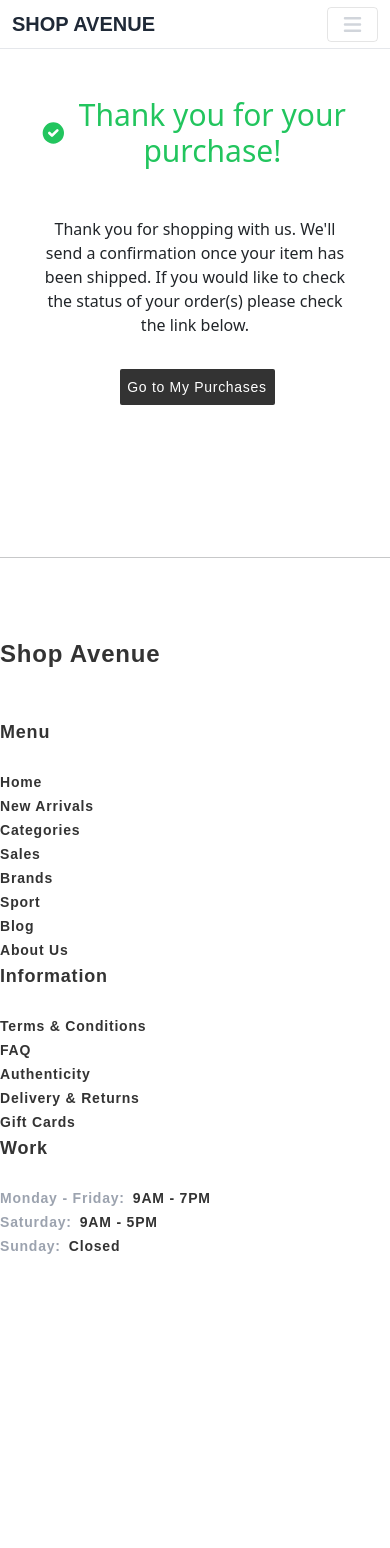
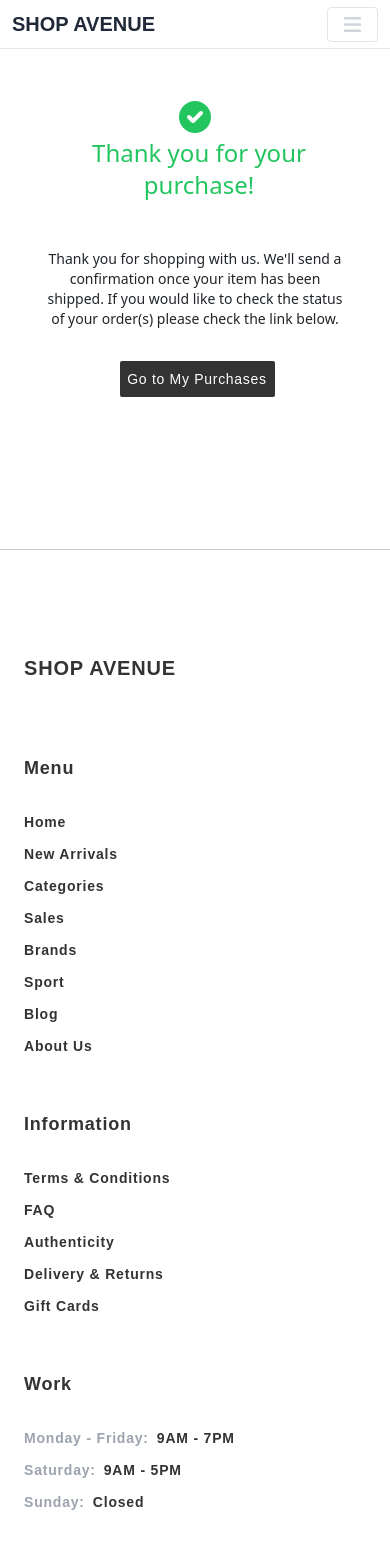
Before and after one commit to abadrimsim/shop-avenue-ecommerce-website, a Next.js app: page /success in a window 390 px wide. Shown: the top 1548 px of the page. Before the commit the page ends 1338 px from the top, so only its background shows below. Built offline with nearby package versions, Linux system fonts and the light colour scheme; no server answers; a web font is replaced by a local one.

Commit message:
Fix issues on mobile view

```diff
--- a/next.config.js
+++ b/next.config.js
@@ -1,7 +1,7 @@
 module.exports = {
 	reactStrictMode: true,
 	images: {
-		domains: ['i.ibb.co', 'fakestoreapi.com'],
+		domains: ['i.ibb.co', 'fakestoreapi.com', 'lh3.googleusercontent.com'],
 	},
 	env: {
 		stripe_public_key: process.env.STRIPE_PUBLIC_KEY,
--- a/package.json
+++ b/package.json
@@ -17,6 +17,7 @@
     "bootstrap": "^5.1.3",
     "firebase": "^8.10.0",
     "firebase-admin": "^9.12.0",
+    "fuse.js": "^6.5.3",
     "micro": "^9.3.4",
     "moment": "^2.29.1",
     "next": "12.0.8",
--- a/src/app/store.js
+++ b/src/app/store.js
@@ -1,8 +1,10 @@
 import { configureStore } from '@reduxjs/toolkit';
 import cartReducer from '../slices/cartSlice';
+import searchReducer from '../slices/searchSlice';
 
 export const store = configureStore({
 	reducer: {
 		cart: cartReducer,
+		search: searchReducer,
 	},
 });
--- a/src/components/CartItem.js
+++ b/src/components/CartItem.js
@@ -28,7 +28,7 @@ function CartItem({ id, title, price, rating, description, category, image }) {
 	};
 
 	return (
-		<div className='grid grid-cols-5 font-sans tracking-wider'>
+		<div className='grid grid-cols-1 md:grid-cols-5 font-sans tracking-wider'>
 			<Image
 				src={image}
 				height={100}
@@ -38,7 +38,7 @@ function CartItem({ id, title, price, rating, description, category, image }) {
 			/>
 
 			{/* Middle */}
-			<div className='col-span-3 mx-5'>
+			<div className='col-span-3 mx-4'>
 				<p className='font-semibold'>{title}</p>
 				<p className='text-gray-400'>{category}</p>
 
@@ -52,7 +52,7 @@ function CartItem({ id, title, price, rating, description, category, image }) {
 			</div>
 
 			{/* Right add/remove buttons */}
-			<div className='flex flex-col justify-self-end items-center'>
+			<div className='flex flex-col w-full justify-self-end items-center'>
 				<button className='button w-full m-2' onClick={addItemToCart}>
 					Add to Cart
 				</button>
--- a/src/components/Footer.js
+++ b/src/components/Footer.js
@@ -2,13 +2,13 @@ function Footer() {
 	return (
 		<div className='mt-28'>
 			<hr />
-			<div className='flex flex-col md:flex-row py-20 max-w-screen-2xl mx-auto font-sans tracking-wider font-semibold text-shop_ave'>
+			<div className='flex flex-col md:flex-row py-14 px-4 max-w-screen-2xl mx-auto font-sans tracking-wider font-semibold text-shop_ave'>
 				<div className='flex-grow'>
-					<h3 className='text-2xl mb-5'>Shop Avenue</h3>
+					<h3 className='text-xl mt-5 mb-4 uppercase'>Shop Avenue</h3>
 				</div>
 				<div className='flex-grow'>
-					<h4 className='text-lg mb-4'>Menu</h4>
-					<ul className='text-sm leading-6'>
+					<h4 className='text-lg mt-5 mb-4'>Menu</h4>
+					<ul className='text-sm leading-8'>
 						<li>Home</li>
 						<li>New Arrivals</li>
 						<li>Categories</li>
@@ -20,8 +20,8 @@ function Footer() {
 					</ul>
 				</div>
 				<div className='flex-grow'>
-					<h4 className='text-lg mb-4'>Information</h4>
-					<ul className='text-sm leading-6'>
+					<h4 className='text-lg mt-5 mb-4'>Information</h4>
+					<ul className='text-sm leading-8'>
 						<li>Terms & Conditions</li>
 						<li>FAQ</li>
 						<li>Authenticity</li>
@@ -30,16 +30,16 @@ function Footer() {
 					</ul>
 				</div>
 				<div className='flex-grow'>
-					<h4 className='text-lg mb-4'>Work</h4>
-					<span className='flex text-sm leading-6'>
+					<h4 className='text-lg mt-5 mb-4'>Work</h4>
+					<span className='flex text-sm leading-8'>
 						<p className='text-gray-400 mr-2'>Monday - Friday:</p>
 						<p>9AM - 7PM</p>
 					</span>
-					<span className='flex text-sm leading-6'>
+					<span className='flex text-sm leading-8'>
 						<p className='text-gray-400 mr-2'>Saturday: </p>
 						<p>9AM - 5PM</p>
 					</span>
-					<span className='flex text-sm leading-6'>
+					<span className='flex text-sm leading-8'>
 						<p className='text-gray-400 mr-2'>Sunday: </p>
 						<p>Closed</p>
 					</span>
--- a/src/components/Header.js
+++ b/src/components/Header.js
@@ -11,11 +11,30 @@ import { useSession, signIn, signOut } from 'next-auth/react';
 import { useRouter } from 'next/router';
 import { useSelector } from 'react-redux';
 import { selectItems } from '../slices/cartSlice';
+import { useState } from 'react';
+
+import { useDispatch } from 'react-redux';
+import searchQuery from '../slices/searchSlice';
 
 function Header() {
 	const { data: session } = useSession();
 	const router = useRouter();
 	const items = useSelector(selectItems);
+	const [searchInput, setSearchInput] = useState('');
+
+	const dispatch = useDispatch();
+
+	const onChange = (e) => {
+		e.preventDefault();
+		setSearchInput(e.target.value);
+	};
+
+	const searchItem = () => {
+		const inputValue = searchInput;
+		console.log(inputValue);
+		dispatch(searchQuery(inputValue));
+		// router.push('/search');
+	};
 
 	return (
 		<header className='z-10 mb-2'>
@@ -48,8 +67,12 @@ function Header() {
 									placeholder='Search'
 									className='items-center w-full rounded-3xl focus:ring-0 my-1 font-sans'
 									aria-label='Search'
+									onChange={onChange}
 								/>
-								<SearchIcon className='h-6 mx-1 mt-2.5 cursor-pointer text-shop_ave' />
+								<SearchIcon
+									onClick={searchItem}
+									className='h-6 mx-1 mt-2.5 cursor-pointer text-shop_ave'
+								/>
 							</Form>
 							<Nav.Link onClick={() => router.push('/cart')}>
 								<p className='font-sans text-gray-500 font-semibold tracking-wide md:hidden text-left hover:text-shop_ave'>
@@ -69,11 +92,12 @@ function Header() {
 								</p>
 								<div className='hidden md:block'>
 									{session ? (
-										<img
+										<Image
 											src={session.user.image}
 											width={30}
 											height={30}
 											className='rounded-2xl'
+											alt={session.user.name}
 										/>
 									) : (
 										<span className='flex font-sans text-gray-500 font-semibold tracking-wide border-l border-l-gray-400 hover:text-shop_ave'>
--- a/src/components/PurchaseItem.js
+++ b/src/components/PurchaseItem.js
@@ -16,11 +16,11 @@ function PurchaseItem({
 	return (
 		<div className='relative border rounded-md'>
 			<div className='flex items-center space-x-10 px-3 py-2 border-b text-sm text-gray-600 font-sans tracking-wider'>
-				<h2 className='grow text-lg font-semibold text-shop_ave'>
-					<TruckIcon className='h-6 pb-1 mr-2 inline' /> Shipping {items.length}{' '}
-					item/s
+				<h2 className='grow text-sm md:text-lg font-semibold text-shop_ave'>
+					<TruckIcon className='h-6 pb-1 mr-2 hidden md:inline' /> Shipping{' '}
+					{items.length} item/s
 				</h2>
-				<div className='grow'>
+				<div className='grow hidden md:flex'>
 					<p className='font-semibold text-sm text-shop_ave'>
 						Order placed on:
 					</p>
@@ -29,7 +29,7 @@ function PurchaseItem({
 					</p>
 				</div>
 
-				<div className='grow'>
+				<div className='grow hidden md:flex'>
 					<p className='font-semibold text-sm text-shop_ave'>Total:</p>
 					<p className='font-semibold text-sm text-gray-400'>
 						<NumberFormat
@@ -42,7 +42,7 @@ function PurchaseItem({
 				</div>
 
 				<div className='relative justify-self-end text-right'>
-					<p className='font-semibold text-sm text-shop_ave'>ORDER# {str}</p>
+					<p className='font-semibold text-sm text-shop_ave'>Order# {str}</p>
 				</div>
 			</div>
 
--- a/src/pages/products/[id].js
+++ b/src/pages/products/[id].js
@@ -41,11 +41,29 @@ function ProductItem({ singleProduct, allProducts }) {
 		<div>
 			<Header />
 			<main className='max-w-screen-2xl mx-auto'>
-				<div className='flex flex-col md:flex-row my-32 gap-10 font-sans tracking-wider leading-7 p-4'>
-					<div className='border-1 mx-auto hover:border-shop_ave-yellow rounded cursor-crosshair w-2/4 relative'>
-						<Image src={image} layout='fill' alt={title} objectFit='contain' />
+				<div className='flex flex-col md:flex-row md:my-32 gap-10 font-sans tracking-wider leading-7 p-4'>
+					<div className='flex justify-center border-1 mx-auto hover:border-shop_ave-yellow rounded cursor-crosshair w-full md:w-auto '>
+						<div className='md:hidden'>
+							<Image
+								src={image}
+								width={500}
+								height={500}
+								alt={title}
+								objectFit='contain'
+							/>
 						</div>
-					<div className='w-2/4'>
+						<div className='hidden md:block'>
+							<Zoom
+								img={image}
+								key={id}
+								zoomScale={3}
+								width={600}
+								height={600}
+								transitionTime={0.5}
+							/>
+						</div>
+					</div>
+					<div className='w-full md:w-2/4'>
 						<p className='text-gray-500 mb-3'>{category}</p>
 						<h3 className='text-3xl font-semibold mb-2'>{title}</h3>
 						<span className='flex gap-2 font-semibold'>
@@ -77,7 +95,8 @@ function ProductItem({ singleProduct, allProducts }) {
 							/>
 						</div>
 
-						<hr className='mb-5 text-gray-400' />
+						<hr className='text-gray-400' />
+						<div className='flex flex-row md:mt-5'>
 							<button onClick={addItemToCart} className='button mr-5'>
 								Add to Cart
 							</button>
@@ -86,6 +105,7 @@ function ProductItem({ singleProduct, allProducts }) {
 									Buy Now
 								</button>
 							</Link>
+						</div>
 					</div>
 				</div>
 
--- a/src/pages/purchases.js
+++ b/src/pages/purchases.js
@@ -5,7 +5,7 @@ import PurchaseItem from '../components/PurchaseItem';
 import { useSession, getSession } from 'next-auth/react';
 
 function purchases({ orders, session }) {
-	console.log(orders);
+	console.log(session);
 	// const { data: session } = useSession();
 
 	return (
--- /dev/null
+++ b/src/pages/search.js
@@ -0,0 +1,7 @@
+import Fuse from 'fuse.js';
+
+function search() {
+	return <div></div>;
+}
+
+export default search;
--- a/src/pages/success.js
+++ b/src/pages/success.js
@@ -11,13 +11,13 @@ function Success() {
 
 			<main className='max-w-screen-lg mx-auto'>
 				<div className='flex flex-col p-10 text-center items-center'>
-					<div className='flex items-center space-x-2 mb-5'>
+					<div className='flex flex-col md:flex-row items-center space-x-2 mb-5'>
 						<CheckCircleIcon className='text-green-500 h-10' />
-						<h1 className='text-3xl text-green-500'>
+						<h1 className='text-2xl md:text-3xl text-green-500'>
 							Thank you for your purchase!
 						</h1>
 					</div>
-					<p>
+					<p className='text-sm md:text-base'>
 						Thank you for shopping with us. We{"'"}ll send a confirmation once
 						your item has been shipped. If you would like to check the status of
 						your order(s) please check the link below.
--- /dev/null
+++ b/src/slices/searchSlice.js
@@ -0,0 +1,21 @@
+import { createSlice } from '@reduxjs/toolkit';
+
+const initialState = {
+	query: '',
+};
+
+export const searchSlice = createSlice({
+	name: 'query',
+	initialState,
+	reducers: {
+		searchQuery: (state, action) => {
+			console.log(state);
+			// state.query = action.payload;
+		},
+	},
+});
+
+// Action creators are generated for each case reducer function
+export const { searchQuery } = searchSlice.actions;
+
+export default searchSlice.reducer;
```
Also changed, not shown: 1 other file (tests, documents, lock files or other folders). Lines whose indentation alone changed are shown as unchanged.
